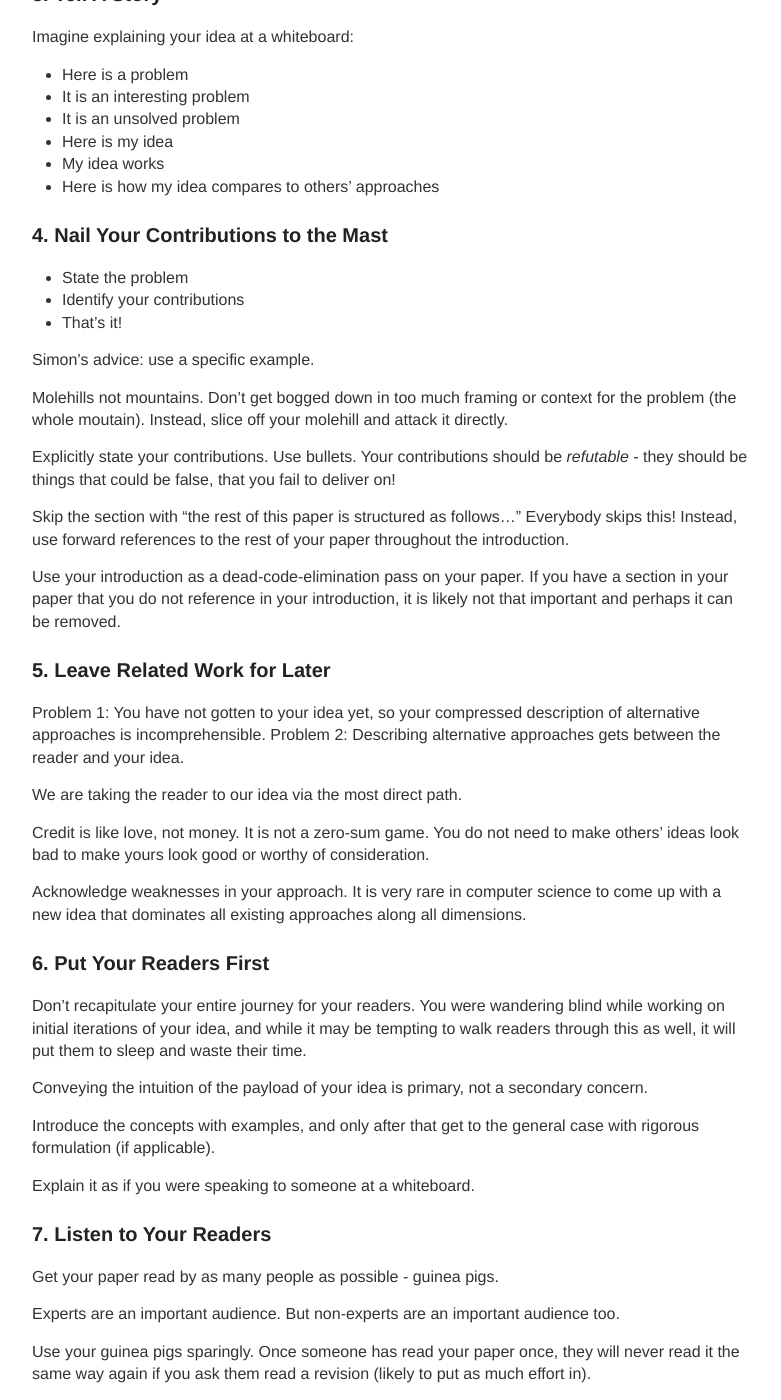
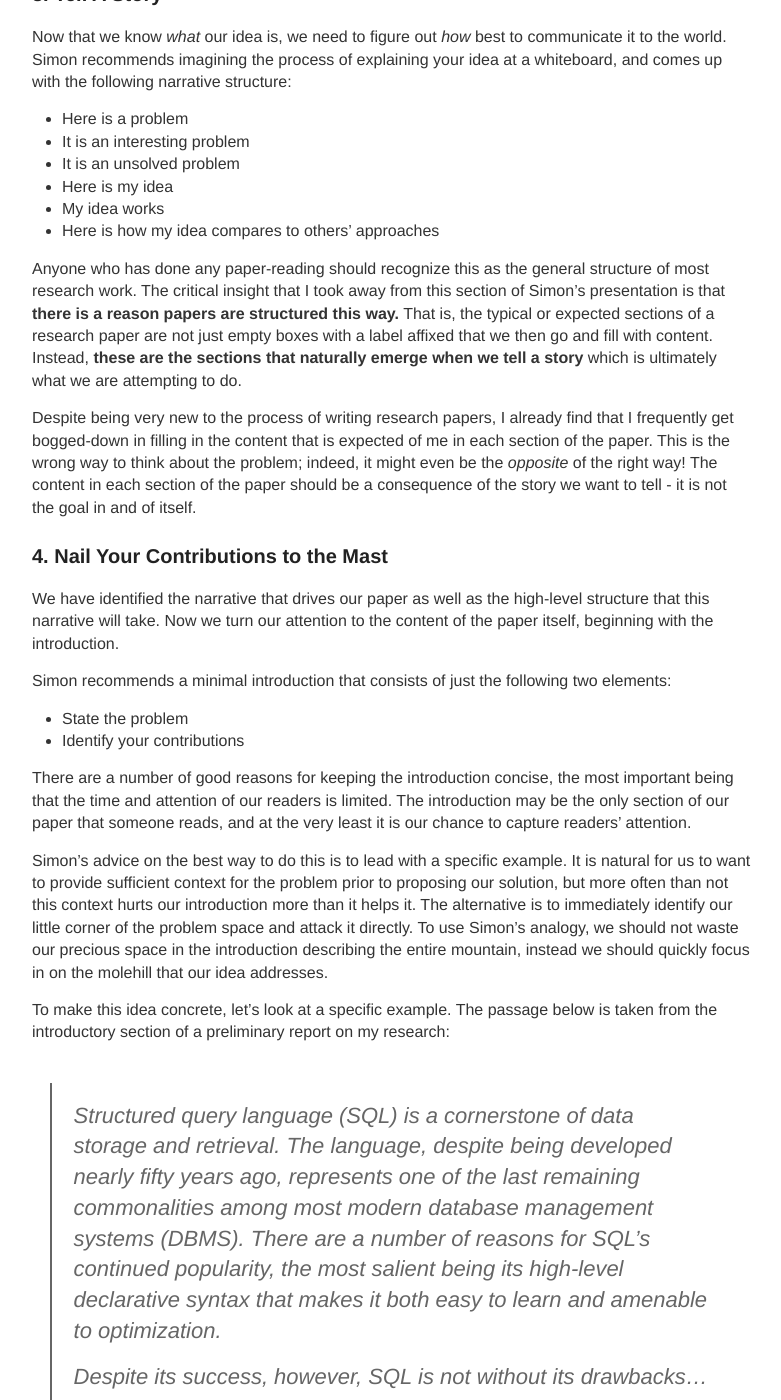
Before and after one commit to turingcompl33t/turingcompl33t.github.io, a Jekyll site: the page built from _posts/2021-7-17-How-To-Great-Research-Paper.md, in a window 1280 px wide and 1400 px high, scrolled down 1864 px. Shown: the whole window, without its empty margins (248-1029 px from the left). Built offline with Jekyll 4.4.1, drawn with Linux system fonts in a browser that asks for light colours; some of the changed text lies outside the part shown.

Commit message:
more work on draft

````diff
--- a/_posts/2021-7-17-How-To-Great-Research-Paper.md
+++ b/_posts/2021-7-17-How-To-Great-Research-Paper.md
@@ -41,7 +41,7 @@ The paper needs one, clear, sharp idea. If you have many ideas, write many paper
 
 ### 3. Tell A Story
 
-Imagine explaining your idea at a whiteboard:
+Now that we know _what_ our idea is, we need to figure out _how_ best to communicate it to the world. Simon recommends imagining the process of explaining your idea at a whiteboard, and comes up with the following narrative structure:
 - Here is a problem
 - It is an interesting problem
 - It is an unsolved problem
@@ -49,17 +49,46 @@ Imagine explaining your idea at a whiteboard:
 - My idea works
 - Here is how my idea compares to others' approaches
 
+Anyone who has done any paper-reading should recognize this as the general structure of most research work. The critical insight that I took away from this section of Simon's presentation is that **there is a reason papers are structured this way.** That is, the typical or expected sections of a research paper are not just empty boxes with a label affixed that we then go and fill with content. Instead, **these are the sections that naturally emerge when we tell a story** which is ultimately what we are attempting to do.
+
+Despite being very new to the process of writing research papers, I already find that I frequently get bogged-down in filling in the content that is expected of me in each section of the paper. This is the wrong way to think about the problem; indeed, it might even be the _opposite_ of the right way! The content in each section of the paper should be a consequence of the story we want to tell - it is not the goal in and of itself.
+
 ### 4. Nail Your Contributions to the Mast
 
+We have identified the narrative that drives our paper as well as the high-level structure that this narrative will take. Now we turn our attention to the content of the paper itself, beginning with the introduction.
+
+Simon recommends a minimal introduction that consists of just the following two elements:
 - State the problem
 - Identify your contributions
-- That's it!
 
-Simon's advice: use a specific example.
+There are a number of good reasons for keeping the introduction concise, the most important being that the time and attention of our readers is limited. The introduction may be the only section of our paper that someone reads, and at the very least it is our chance to capture readers' attention.
 
-Molehills not mountains. Don't get bogged down in too much framing or context for the problem (the whole moutain). Instead, slice off your molehill and attack it directly.
+Simon's advice on the best way to do this is to lead with a specific example. It is natural for us to want to provide sufficient context for the problem prior to proposing our solution, but more often than not this context hurts our introduction more than it helps it. The alternative is to immediately identify our little corner of the problem space and attack it directly. To use Simon's analogy, we should not waste our precious space in the introduction describing the entire mountain, instead we should quickly focus in on the molehill that our idea addresses.
 
-Explicitly state your contributions. Use bullets. Your contributions should be _refutable_ - they should be things that could be false, that you fail to deliver on!
+To make this idea concrete, let's look at a specific example. The passage below is taken from the introductory section of a preliminary report on my research:
+
+> Structured query language (SQL) is a cornerstone of data storage and retrieval. The language, despite being developed nearly fifty years ago, represents one of the last remaining commonalities among most modern database management systems (DBMS). There are a number of reasons for SQL's continued popularity, the most salient being its high-level declarative syntax that makes it both easy to learn and amenable to optimization.
+>
+> Despite its success, however, SQL is not without its drawbacks...
+
+Reading this now is somewhat embarassing, but also amusing; in this passage, I write _exactly_ the style of introduction that Simon tells us not to write! While it might sound nice (or at least it did to me when I wrote it) this introduction does no useful work. Readers new to the field will likely be confused (e.g. why does SQL's declarative syntax make it amenable to optimization?) while readers that are familiar with database systems don't need another lecture on the virtues of SQL.
+
+Revisiting this introduction and applying some of Simon's recommendations, I might now write something like:
+
+> Consider the SQL queries below:
+> ```SQL
+> -- Table test
+> -- -----------
+> -- | x (INT) |
+> -- -----------
+>
+> SELECT x, 1 FROM test;
+>
+> SELECT x, return_one() FROM test;
+> ```
+> While these queries produce equivalent results, the latter query may take up to 1000x longer to execute than the former in some database systems. This surprising disparity in runtime is a result of the use of the user-defined function (UDF) `return_one()` in the latter query. We present an new approach to efficient execution of UDFs in relational database systems that reduces the negative performance impact they typically impose.
+
+Your contributions should be _refutable_ - they should be things that could be false, that you fail to deliver on!
 
 Skip the section with "the rest of this paper is structured as follows..." Everybody skips this! Instead, use forward references to the rest of your paper throughout the introduction.
 
````
Also changed, not shown: other parts of _posts/2021-7-17-How-To-Great-Research-Paper.md (+4 -0 lines).
